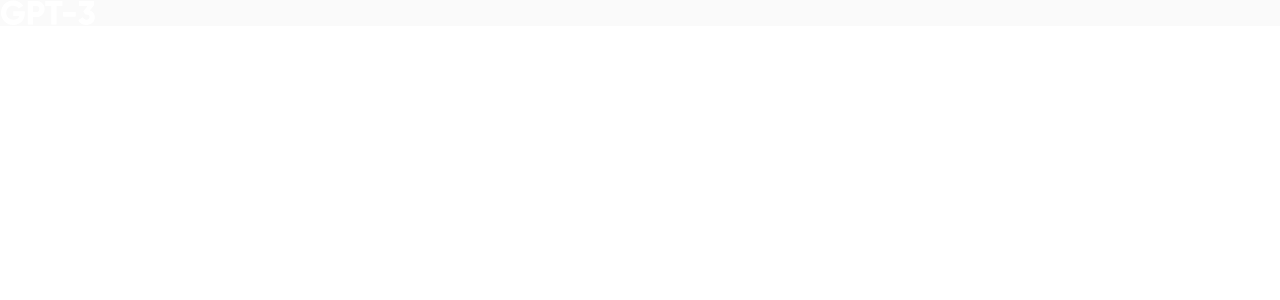
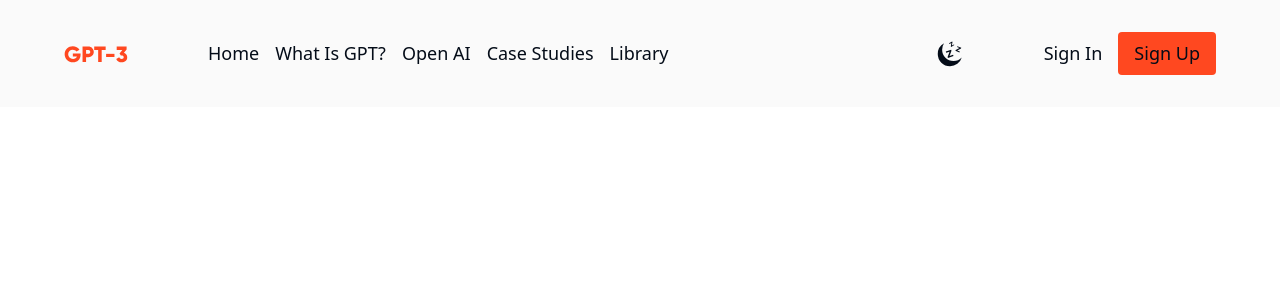
Before and after one commit to farhanahmedhasan/GPT-3, a React (Create React App) app: page / in a window 1280 px wide. Shown: the top 300 px of the page. Built offline with nearby package versions, Linux system fonts and the light colour scheme.

Commit message:
Added NavBar (Web Version)

```diff
--- a/src/App.js
+++ b/src/App.js
@@ -2,7 +2,7 @@
 
 function App() {
   return (
-    <div className='App bg-primary'>
+    <div className='App bg-primary text-primary transition delay-100'>
       <Header />
     </div>
   );
--- a/src/components/navbar/Navbar.js
+++ b/src/components/navbar/Navbar.js
@@ -1,17 +1,38 @@
 import { RiMenu3Line, RiCloseLine } from 'react-icons/ri';
+import { HiOutlineLightBulb } from 'react-icons/hi';
+import { GiNightSleep } from 'react-icons/gi';
 
 import './navbar.css';
-
 import logo from '../../assests/images/logo.svg';
-
 import useDarkMode from '../../hooks/useDarkMode';
+import { navData } from '../../data/navData';
 
 const Navbar = () => {
   const [enabled, setIsEnabled] = useDarkMode();
   return (
-    <div className='container flex justify-between items-center'>
-      <div>
-        <img className='w-24' src={logo} alt='GPT-3' />
+    <div className='navbar'>
+      <ul className='navbar__links'>
+        <div className='navbar__logo'>
+          <img src={logo} alt='GPT-3' />
+        </div>
+
+        {navData.map((link) => {
+          const { id, name, url } = link;
+          return (
+            <li key={id}>
+              <a className='navbar__links__link ' href={url}>
+                {name}
+              </a>
+            </li>
+          );
+        })}
+      </ul>
+      <div className='navbar__buttons flex items-center'>
+        <button className='mr-16' onClick={() => setIsEnabled(!enabled)}>
+          {enabled ? <HiOutlineLightBulb size={28} /> : <GiNightSleep size={28} />}
+        </button>
+        <button>Sign in</button>
+        <button className='bg-secondary py-2 px-4 rounded'>Sign up</button>
       </div>
     </div>
   );
--- a/src/components/navbar/navbar.css
+++ b/src/components/navbar/navbar.css
@@ -1,2 +1,20 @@
 .navbar {
+  @apply container py-8 flex justify-between items-center;
 }
+
+.navbar__links {
+  @apply space-x-4 flex items-center text-primary;
+}
+
+.navbar__logo {
+  @apply w-16 h-4 mr-16;
+}
+
+.navbar__links__link,
+.navbar__buttons button {
+  @apply capitalize font-medium;
+  font-size: 18px;
+}
+.navbar__buttons {
+  @apply space-x-4;
+}
--- /dev/null
+++ b/src/data/navData.js
@@ -0,0 +1,27 @@
+export const navData = [
+  {
+    id: 1,
+    name: 'Home',
+    url: '#home',
+  },
+  {
+    id: 2,
+    name: 'What is GPT?',
+    url: '#wgpt3',
+  },
+  {
+    id: 3,
+    name: 'Open AI',
+    url: '#possibility',
+  },
+  {
+    id: 4,
+    name: 'Case Studies',
+    url: '#features',
+  },
+  {
+    id: 5,
+    name: 'Library',
+    url: '#blog',
+  },
+];
--- a/src/index.css
+++ b/src/index.css
@@ -15,10 +15,12 @@
 
 .dark {
   --color-bg-primary: #040c18;
+  --color-bg-secondary: #ff4820;
   --text-primary: #fafafa;
 }
 
 .light {
   --color-bg-primary: #fafafa;
+  --color-bg-secondary: #ff4820;
   --text-primary: #040c18;
 }
--- a/tailwind.config.js
+++ b/tailwind.config.js
@@ -12,6 +12,12 @@
   theme: {
     container: {
       center: true,
+      padding: {
+        DEFAULT: '1rem',
+        sm: '2rem',
+        xl: '4rem',
+        '2xl': '6rem',
+      },
     },
 
     extend: {
@@ -23,6 +29,7 @@
       backgroundColor: {
         transparent: 'transparent',
         primary: 'var(--color-bg-primary)',
+        secondary: 'var(--color-bg-secondary)',
       },
 
       textColor: {
```
Also changed, not shown: src/assests/images/GPT-3.png (added), src/assests/images/logo.svg.
